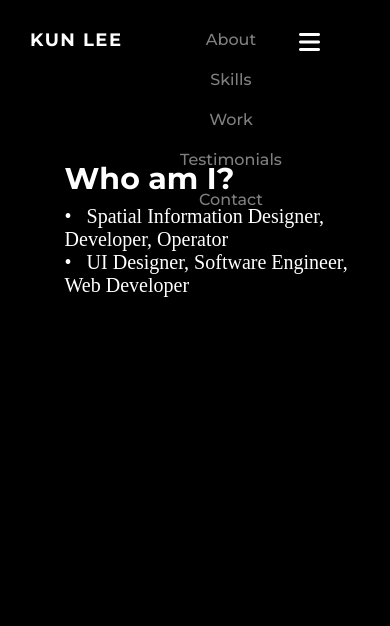
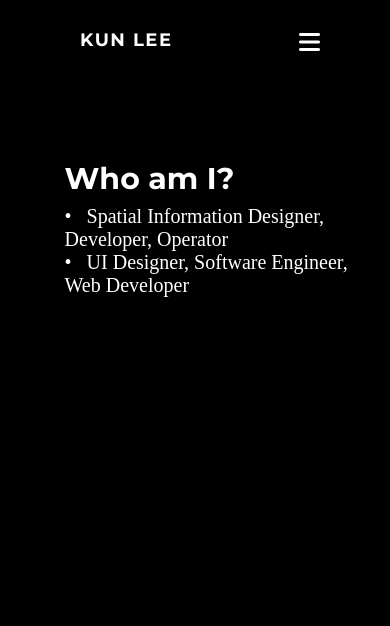
Before and after one commit to kun-w-lee/portfolio, a plain HTML site: page index.html in a window 390 px wide. Shown: the top 626 px of the page. Drawn offline with Linux system fonts and the light colour scheme; a web font is replaced by a local one.

Commit message:
css: fix nav unable to click

```diff
--- a/main.js
+++ b/main.js
@@ -42,7 +42,6 @@ navbarMenu.addEventListener("click", (event) => {
     return;
   }
   sidebarMenu.classList.remove("open");
-  navbar.classList.remove("open");
   homeSec.classList.remove("open");
   aboutSec.classList.remove("open");
   skillsSec.classList.remove("open");
@@ -154,7 +153,6 @@ const contactSec = document.querySelector("#contact");
 const navbarToggleBtn = document.querySelector(".navbar__toggle-btn");
 navbarToggleBtn.addEventListener("click", () => {
   sidebarMenu.classList.toggle("open");
-  navbar.classList.toggle("open");
   homeSec.classList.toggle("open");
   aboutSec.classList.toggle("open");
   skillsSec.classList.toggle("open");
--- a/style.css
+++ b/style.css
@@ -49,6 +49,7 @@ body {
 a {
   text-decoration: none;
   color: var(--color-white);
+  z-index: 20;
 }
 
 ul {
@@ -150,7 +151,7 @@ p {
     padding 0.2s ease-in-out, background 0.1s ease;
   -o-transition: opacity 0.3s ease-in-out, top 1s ease-in-out,
     padding 0.2s ease-in-out, background 0.1s ease;
-  z-index: 10;
+  z-index: 20;
 }
 
 .container {
@@ -465,6 +466,7 @@ p {
 #home {
   padding: 80px 0px;
   text-align: center;
+  z-index: 0;
 }
 
 .home__avatar {
@@ -488,10 +490,8 @@ p {
   width: 100%;
   padding: 0;
   padding-left: 240px;
-  z-index: 3;
+  z-index: 0;
   margin-top: 80px;
-
-  /* padding-left: 450px; */
 }
 
 .home__title,
@@ -900,25 +900,8 @@ p {
     padding: 0;
   }
 
-  .navbar__menu {
-    flex-direction: column;
-    text-align: center;
-    width: 100%;
+  .navigation .navbar__menu {
     display: none;
-  }
-
-  .navbar__menu li {
-    position: relative;
-    left: 100px;
-  }
-
-  .navbar__menu.open {
-    display: flex;
-  }
-
-  .navbar__logo {
-    position: relative;
-    right: 50px;
   }
 
   .container-scroll-trigger {
```
